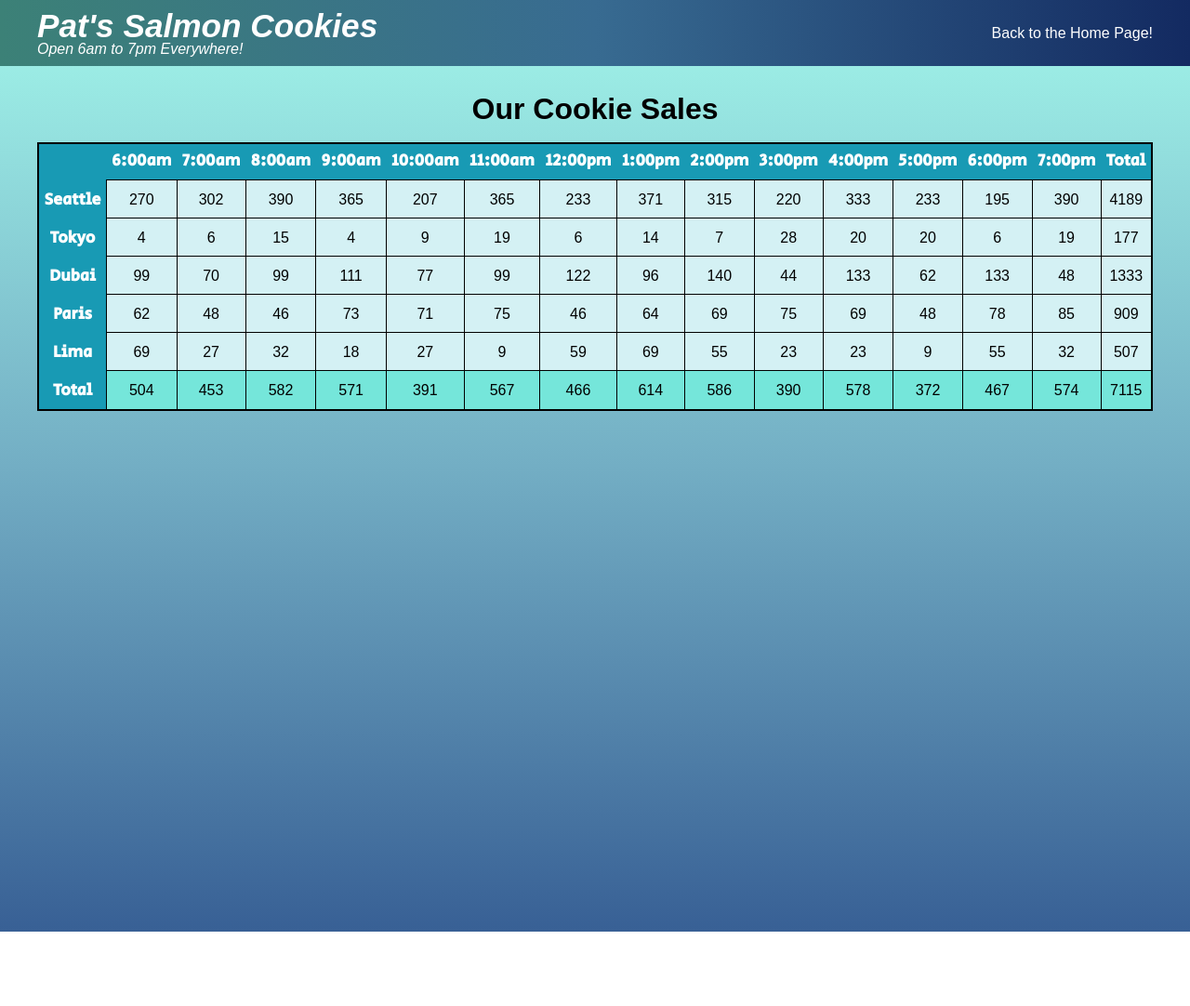
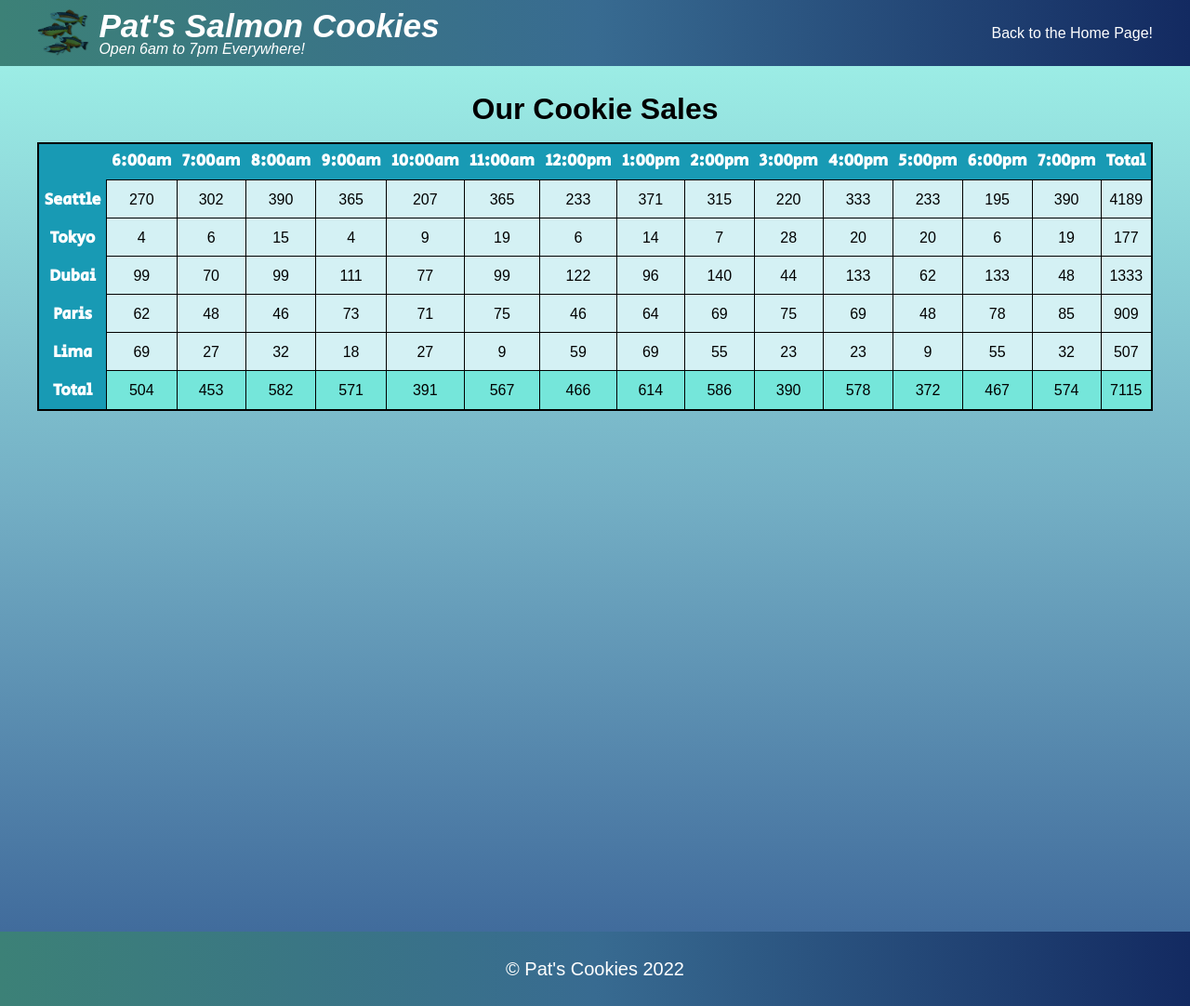
Before and after one commit to Matt-Sklep/cookie-stand, a plain HTML site: page sales.html in a window 1280 px wide. Shown: the whole page at 93% size. Before the commit the page ends 1002 px from the top, so only its background shows below. Drawn offline with Linux system fonts and the light colour scheme.

Commit message:
updated index.html and added css

```diff
--- a/sales.html
+++ b/sales.html
@@ -11,6 +11,7 @@
   <body>
     <header>
       <nav>
+        <img src="assets/fish.jpeg" alt="stock fish art" />
         <div>
           <h1>Pat's Salmon Cookies</h1>
           <p>Open 6am to 7pm Everywhere!</p>
@@ -27,6 +28,9 @@
         </table>
       </div>
     </main>
+    <footer>
+      <p>&copy; Pat's Cookies 2022</p>
+    </footer>
     <script src="js/app.js"></script>
   </body>
 </html>
```
